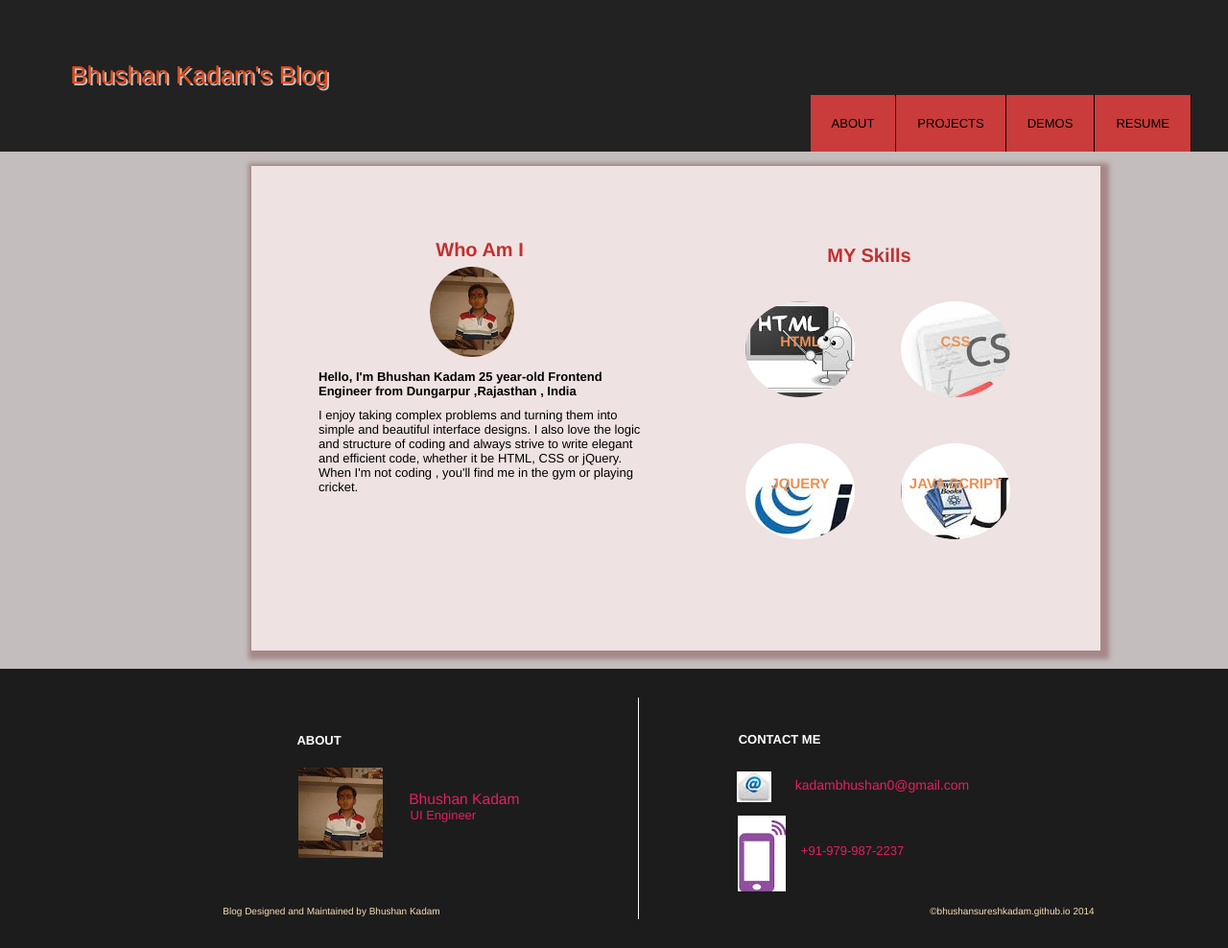
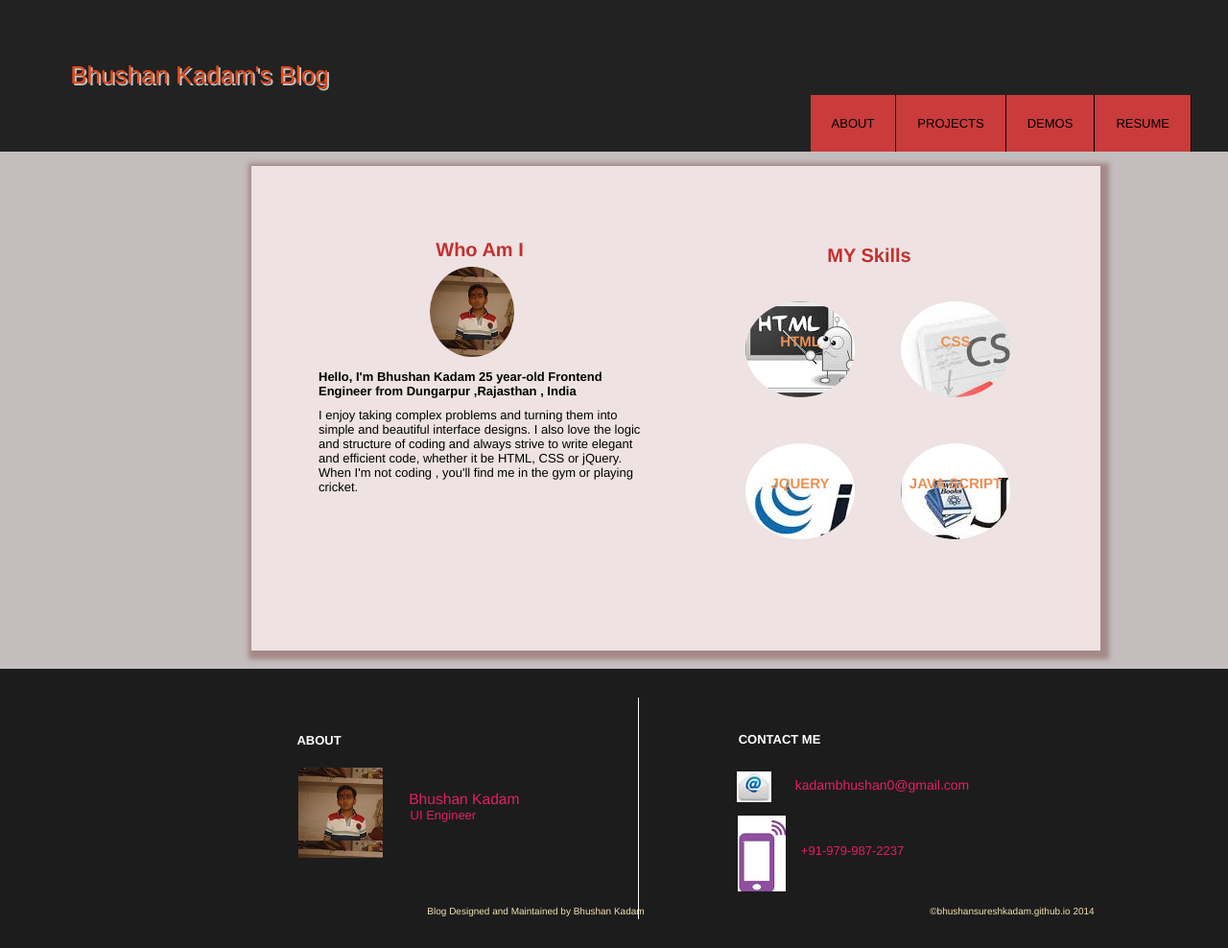
Before and after one commit to bhushansureshkadam/bhushansureshkadam.github.io, a Jekyll site: the page built from index.html, in a window 1280 px wide. Shown: the whole page at 96% size. Built offline with Jekyll 4.4.1, drawn with Linux system fonts in a browser that asks for light colours; Markdown is read by kramdown in place of the engine named in the settings.

Commit message:
first commit

```diff
--- a/css/main.css
+++ b/css/main.css
@@ -499,7 +499,7 @@ body{
  .contain .footerinfo {
     position: relative;
     top: 214px;
-    right: 477px;
+    right: 264px;
     font-size: 10px;
     color:wheat;
  }
```
